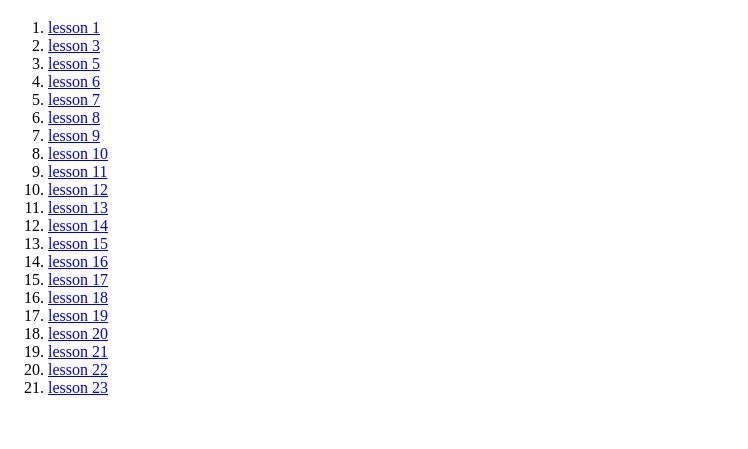
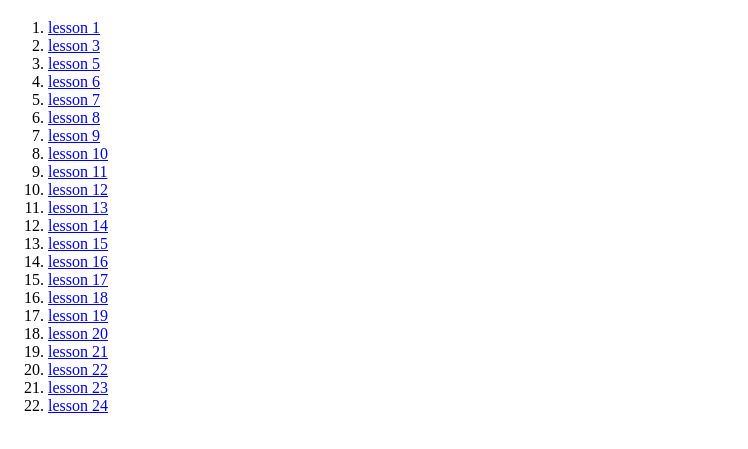
Before and after one commit to Valeriameuf/Js, a plain HTML site: page index.html in a window 1280 px wide. Shown: the part 61-510 px from the top of the page, without its empty margins (0-748 px from the left). Drawn offline with Linux system fonts and the light colour scheme; files that its build step writes are made by us from their sources; files whose address does not match are found by name.

Commit message:
Update index.html

```diff
--- a/index.html
+++ b/index.html
@@ -75,6 +75,9 @@
             <li>
             <a href="./lesson_23/index.html">lesson 23</a>
         </li>
+         <li>
+            <a href="./lesson_24/index.html">lesson 24</a>
+        </li>
     </ol>
 </body>
 
```
